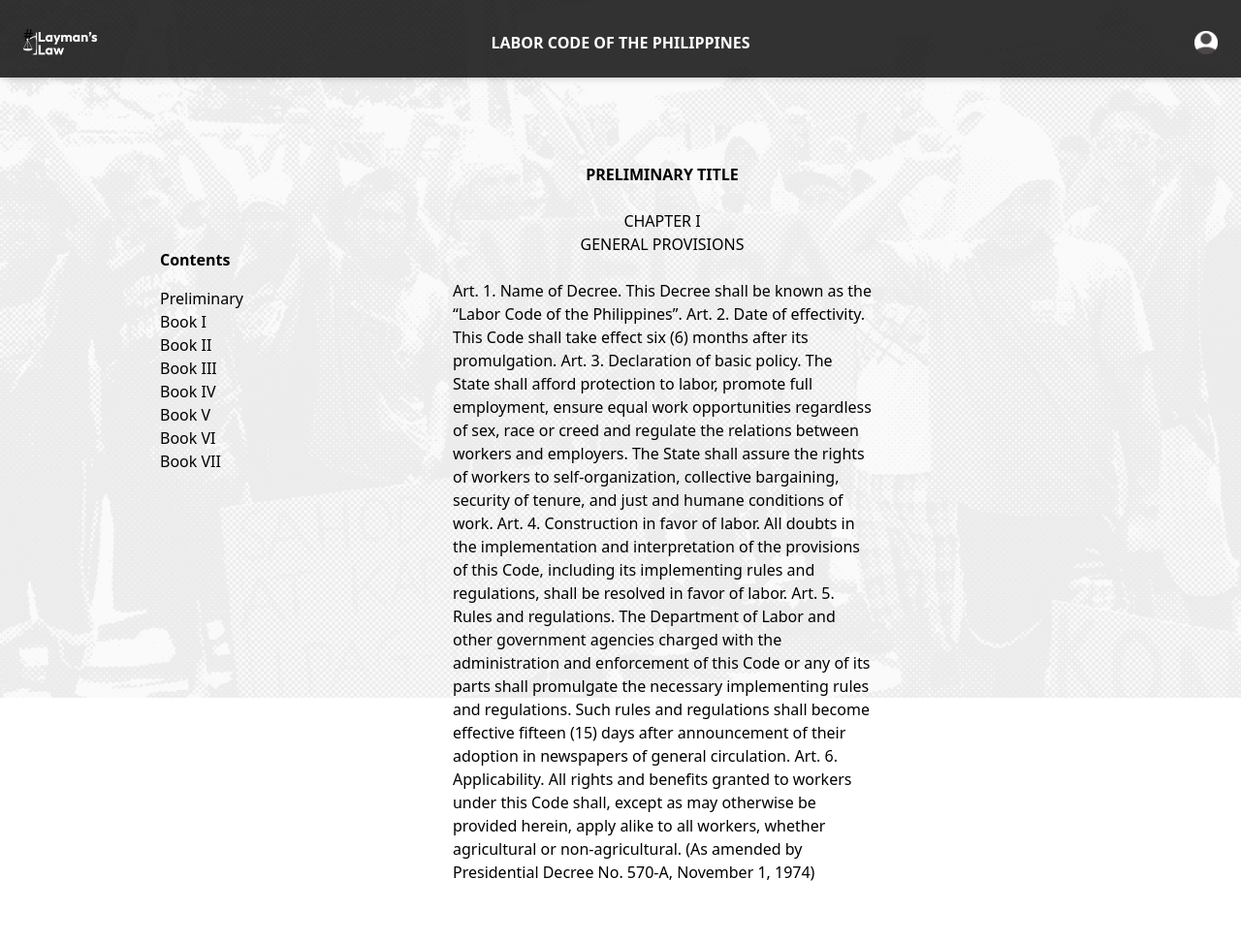
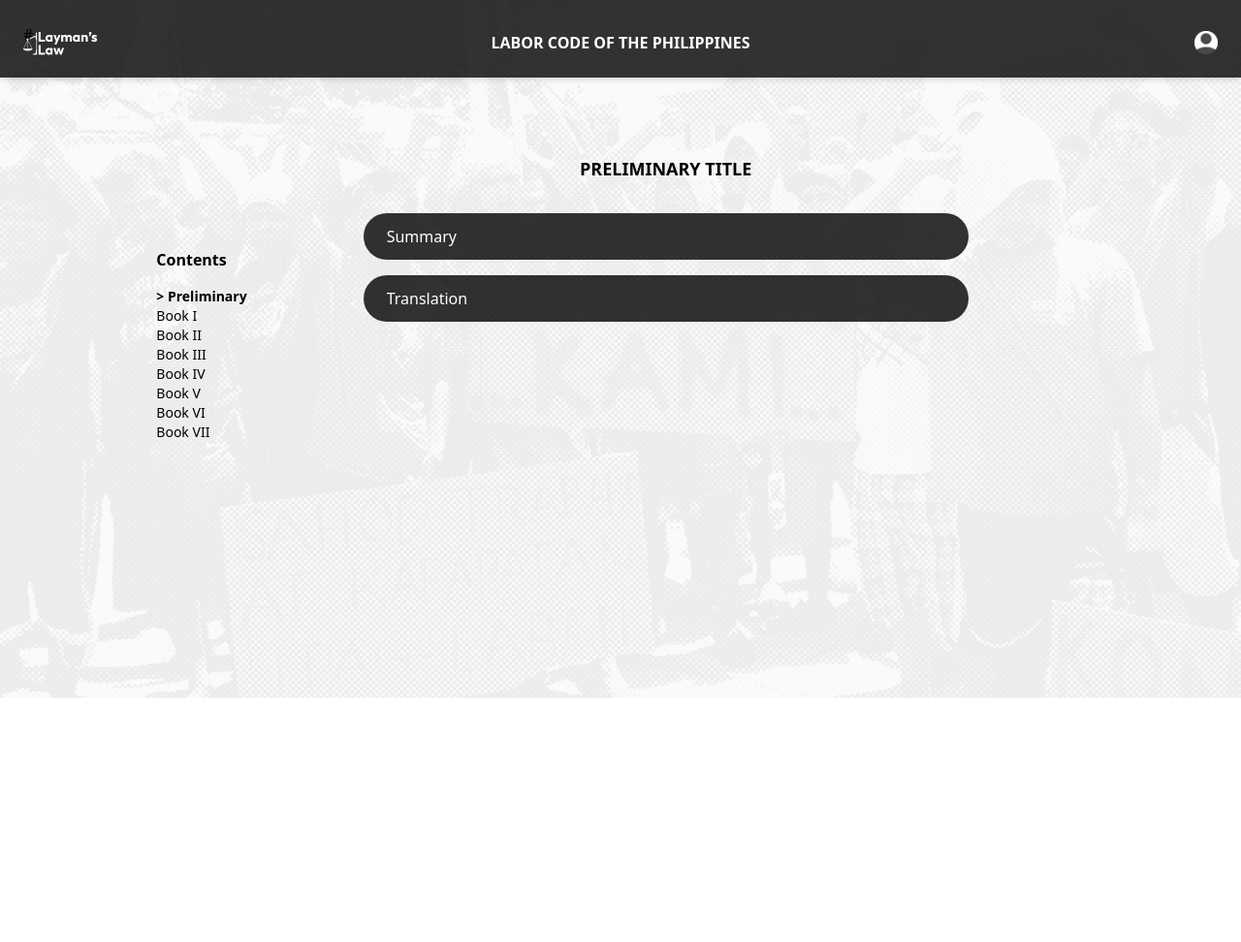
Before and after one commit to lssndrrr/Laymans-Law, a Django app: page /wiki/WPrelim/ in a window 1280 px wide. Shown: the whole page at 97% size. Run offline with Django 5.2, Linux system fonts and the light colour scheme; parts of the project's set-up code (start-up, migrations or seed data) failed here and were passed over.

Commit message:
added dropdown to wiki

```diff
--- a/abogado/views.py
+++ b/abogado/views.py
@@ -62,8 +62,8 @@ def homepageA(request):
 
 def browseA(request):
     if request.method == "GET":
-        return render(request, "abogado/lawyer-viewcase.html")
-    return render(request, "abogado/lawyer-viewcase.html")
+        return render(request, "abogado/lawyer_browsecase.html")
+    return render(request, "abogado/lawyer_browsecase.html")
 
 def signupA(request):
     context = {}
--- a/static/output.css
+++ b/static/output.css
@@ -958,6 +1047,18 @@ video {
   padding: 1.5rem;
 }
 
+.p-4 {
+  padding: 1rem;
+}
+
+.p-8 {
+  padding: 2rem;
+}
+
+.p-20 {
+  padding: 5rem;
+}
+
 .px-10 {
   padding-left: 2.5rem;
   padding-right: 2.5rem;
@@ -1036,6 +1142,16 @@ video {
   line-height: 1.75rem;
 }
 
+.text-lg {
+  font-size: 1.125rem;
+  line-height: 1.75rem;
+}
+
+.text-xs {
+  font-size: 0.75rem;
+  line-height: 1rem;
+}
+
 .font-bold {
   font-weight: 700;
 }
--- a/templates/wiki/wiki-prelim.html
+++ b/templates/wiki/wiki-prelim.html
@@ -108,9 +108,10 @@
         </div>
 
         <div class="h-auto max-h-full w-full flex justify-center p-16 overflow-y-auto">
-            <div class="flex pt-28">
-                <ul><h1 class="font-bold">Contents</h1>
-                    <li class="mt-4">Preliminary</li>
+            <div class="flex flex-col pt-28">
+                <h1 class="font-bold">Contents</h1>
+                <ul class="text-sm">
+                    <li class="mt-4 font-bold">> Preliminary</li>
                     <li>Book I</li>
                     <li>Book II</li>
                     <li>Book III</li>
@@ -120,26 +121,39 @@
                     <li>Book VII</li>
                 </ul>
             </div>
-            <div class="w-3/4  flex flex-col items-center ">
-                <h1 class="m-6 font-bold">PRELIMINARY TITLE</h1>
-                <h2>CHAPTER I</h2>
-                <h2 class="">GENERAL PROVISIONS</h2>
-                <br>
-                <p class="w-1/2">
-                    Art. 1. Name of Decree. This Decree shall be known as the “Labor Code of the Philippines”.
+            <div class="w-3/4 p-4 flex flex-col items-center">
+                <h1 class="mb-8 font-bold text-lg">PRELIMINARY TITLE</h1>
 
-                    Art. 2. Date of effectivity. This Code shall take effect six (6) months after its promulgation.
+                <div class="w-full flex flex-col items-center" id="summaryddbutton">
+                    <div onclick="toggleDDSummary()" class="bg-black bg-opacity-80 w-3/4 h-10 rounded-full text-white p-6 mb-4 flex items-center hover:cursor-pointer">
+                        Summary
+                    </div>
 
-                    Art. 3. Declaration of basic policy. The State shall afford protection to labor, promote full employment, ensure equal work opportunities regardless of sex, race or creed and regulate the relations between workers and employers. The State shall assure the rights of workers to self-organization, collective bargaining, security of tenure, and just and humane conditions of work.
+                    <div id="ddsumm" class="bg-gray-400 w-3/4 rounded-2xl p-6 mb-4 hidden">
+                        Insert summary
+                    </div>
+                </div>
 
-                    Art. 4. Construction in favor of labor. All doubts in the implementation and interpretation of the provisions of this Code, including its implementing rules and regulations, shall be resolved in favor of labor.
-
-                    Art. 5. Rules and regulations. The Department of Labor and other government agencies charged with the administration and enforcement of this Code or any of its parts shall promulgate the necessary implementing rules and regulations. Such rules and regulations shall become effective fifteen (15) days after announcement of their adoption in newspapers of general circulation.
-
-                    Art. 6. Applicability. All rights and benefits granted to workers under this Code shall, except as may otherwise be provided herein, apply alike to all workers, whether agricultural or non-agricultural. (As amended by Presidential Decree No. 570-A, November 1, 1974)
-                </p>
+                <div class="w-full flex flex-col items-center" id="translationdd">
+                    <div onclick="toggleDDTranslation()" class="bg-black bg-opacity-80 w-3/4 h-10 rounded-full text-white p-6 mb-4 flex items-center hover:cursor-pointer">Translation</div>
+                    <div id="ddtrans" class="bg-gray-400 w-3/4 rounded-2xl p-6 mb-4 hidden"> Insert translation</div>
+                </div>
             </div>
         </div>
     </div>
+    <script>
+        function toggleDDSummary(){
+            let ddsumm = document.querySelector('#summaryddbutton #ddsumm');
+            // let arrowPass = document.querySelector('#arrow-pass');
+            ddsumm.classList.toggle("hidden");
+            // arrowPass.classList.toggle("rotate-180");
+        }
+        function toggleDDTranslation(){
+            let ddtrans = document.querySelector('#translationdd #ddtrans');
+            // let arrowDelete = document.querySelector('#arrow-delete');
+            ddtrans.classList.toggle("hidden");
+            // arrowDelete.classList.toggle("rotate-180");
+        }
+    </script>
 </body>
 </html>
```
Also changed, not shown: other parts of static/output.css (+99 -0 lines), templates/abogado/lawyer-viewcase.html (+29 -22 lines), templates/settings/lawyer_settings-pass.html (+5 -7 lines), static/assets/back.svg (added).
